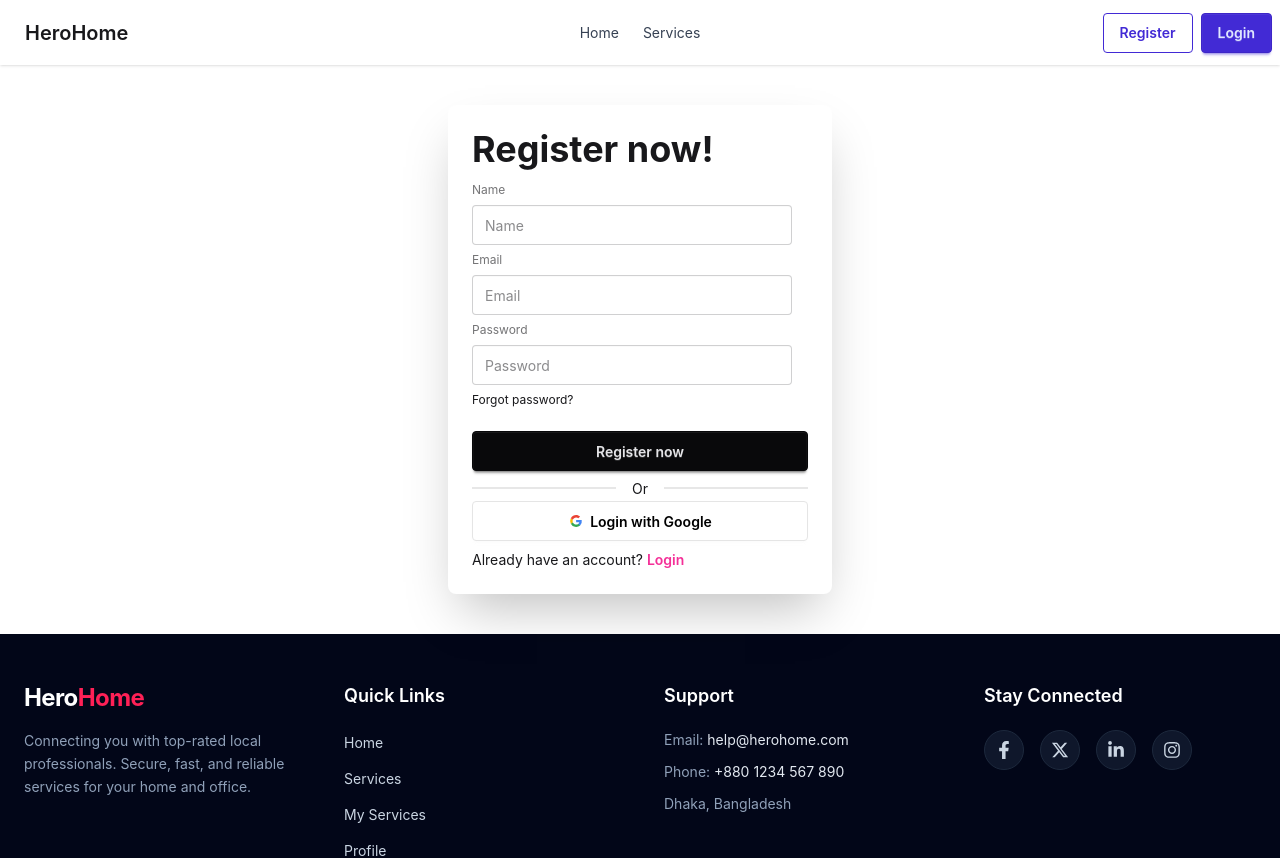
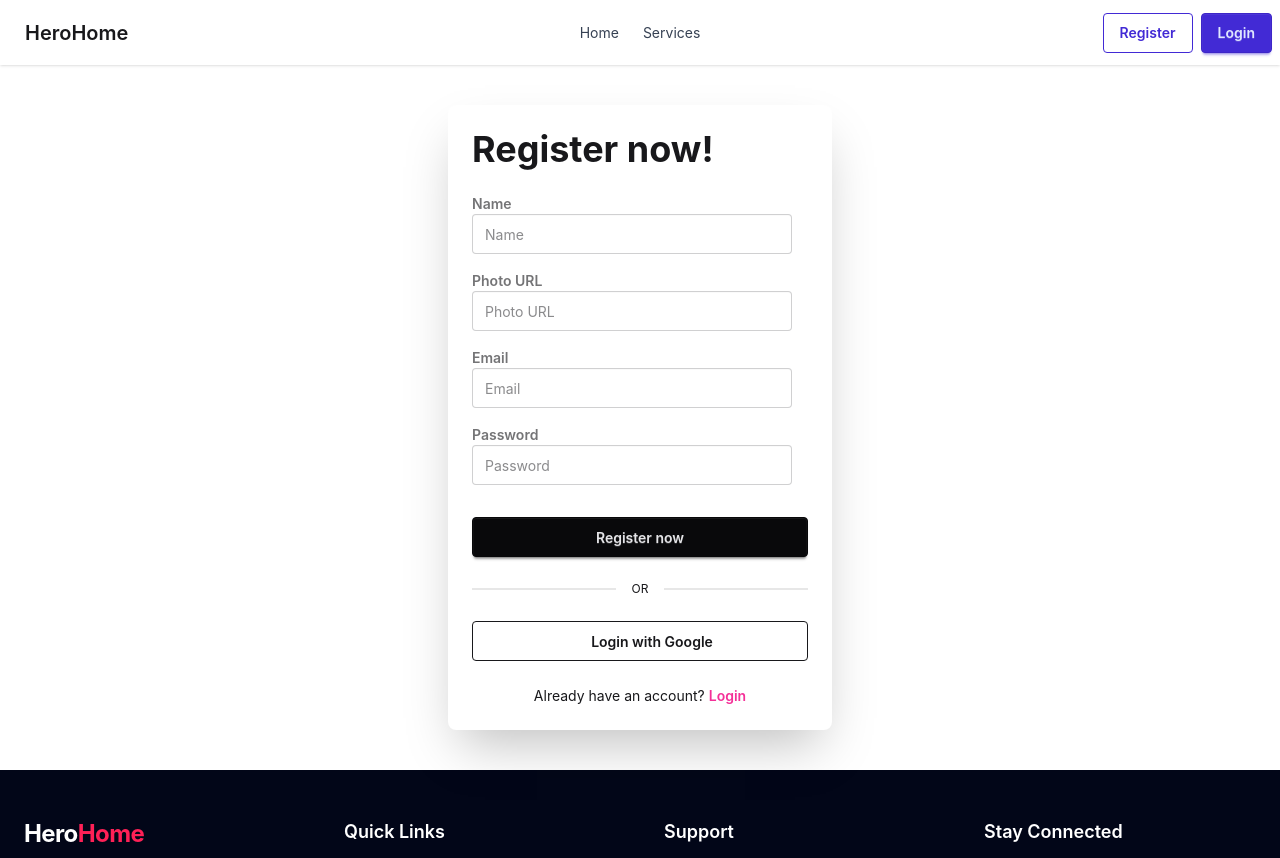
Before and after one commit to mohammademon393/HeroHome-client-A10, a React (Vite) app: page /register in a window 1280 px wide. Shown: the top 858 px of the page. Built offline with nearby package versions, Linux system fonts and the light colour scheme; no server answers.

Commit message:
Registation or create accout function success

```diff
--- a/src/pages/LoginRegister/Login.jsx
+++ b/src/pages/LoginRegister/Login.jsx
@@ -19,7 +19,7 @@ const Login = () => {
 
         // sweet alert success message
         Swal.fire({
-          position: "top-end",
+          position: "top-center",
           icon: "success",
           title: "Login successful!",
           showConfirmButton: false,
@@ -30,7 +30,7 @@ const Login = () => {
         console.log(error.message);
         // sweet alert error message
         Swal.fire({
-          position: "top-end",
+          position: "top-center",
           icon: "error",
           title: "Login failed!",
           text: error.message,
@@ -39,6 +39,7 @@ const Login = () => {
         });
       });
   };
+
 
   return (
     <div className="card my-10 mx-auto bg-base-100 w-full max-w-sm shrink-0 shadow-2xl">
--- a/src/pages/LoginRegister/Register.jsx
+++ b/src/pages/LoginRegister/Register.jsx
@@ -4,12 +4,13 @@ import { AuthContext } from "../../context/AuthContext";
 import Swal from "sweetalert2";
 
 const Register = () => {
-  const googleSignIn = use(AuthContext);
+  const { googleSignIn, createUser } = use(AuthContext);
   const location = useLocation();
   const navigate = useNavigate();
 
   const from = location.state?.from?.pathname || "/";
 
+  // loging with gmail
   const handleGoogleSignIn = () => {
     googleSignIn
       .signInWithGoogle()
@@ -40,65 +41,132 @@ const Register = () => {
       });
   };
 
+  // register form submit handler email and password
+  const handleRegister = (e) => {
+    e.preventDefault();
+
+    // form data
+    const form = e.target;
+    const name = form.name.value;
+    const photoURL = form.photoURL.value;
+    const email = form.email.value;
+    const password = form.password.value;
+
+    // Password Validation
+    const validatePassword = (password) => {
+      if (password.length < 6)
+        return "Password must be at least 6 characters long!";
+      if (!/[A-Z]/.test(password))
+        return "Must include at least one uppercase letter (A-Z)!";
+      if (!/[a-z]/.test(password))
+        return "Must include at least one lowercase letter (a-z)!";
+      return null;
+    };
+
+    const errorMessage = validatePassword(password);
+
+    if (errorMessage) {
+      Swal.fire({
+        icon: "error",
+        title: "Invalid Password",
+        text: errorMessage,
+        confirmButtonColor: "#E11D48", // তোমার rose-500 থিমের সাথে ম্যাচ করবে
+      });
+      return;
+    }
+
+    // register with email and password
+    createUser(email, password, name, photoURL)
+      .then((result) => {
+        const user = result.user;
+        console.log(user);
+        navigate(from, { replace: true });
+        Swal.fire({
+          position: "top-center",
+          icon: "success",
+          title: "Your account has been created successfully!",
+          showConfirmButton: false,
+          timer: 1500,
+        });
+      })
+      .catch((error) => {
+        console.log(error.message);
+      });
+  };;
+
   return (
     <div className="card my-10 mx-auto bg-base-100 w-full max-w-sm shrink-0 shadow-2xl">
       <div className="card-body">
         <h1 className="text-4xl font-bold">Register now!</h1>
-        <fieldset className="fieldset">
-            {/* name feild */}
-          <label className="label">Name</label>
-          <input type="text" className="input" placeholder="Name" />
-          {/* email feilds */}
-          <label className="label">Email</label>
-          <input type="email" className="input" placeholder="Email" />
-          {/* password feild */}
-          <label className="label">Password</label>
-          <input type="password" className="input" placeholder="Password" />
-          <div>
-            <a className="link link-hover">Forgot password?</a>
+
+        {/* form start */}
+        <form onSubmit={handleRegister}>
+          <div className="flex flex-col gap-4 mt-4">
+            {" "}
+            {/* all fieldset  */}
+            {/* name field */}
+            <div className="form-control">
+              <label className="label font-semibold">Name</label>
+              <input
+                name="name"
+                type="text"
+                className="input input-bordered"
+                placeholder="Name"
+                required
+              />
+            </div>
+            {/* photo URL */}
+            <div>
+              <label className="label font-semibold">Photo URL</label>
+              <input
+                name="photoURL"
+                type="text"
+                className="input input-bordered"
+                placeholder="Photo URL"
+              />
+            </div>
+            {/* email fields */}
+            <div className="form-control">
+              <label className="label font-semibold">Email</label>
+              <input
+                name="email"
+                type="email"
+                className="input input-bordered"
+                placeholder="Email"
+                required
+              />
+            </div>
+            {/* password field */}
+            <div className="form-control">
+              <label className="label font-semibold">Password</label>
+              <input
+                name="password"
+                type="password"
+                className="input input-bordered"
+                placeholder="Password"
+                required
+              />
+            </div>
+            <button type="submit" className="btn btn-neutral mt-4 w-full">
+              Register now
+            </button>
           </div>
-          <button className="btn btn-neutral mt-4">Register now</button>
-        </fieldset>
+        </form>
 
-        <div className="divider my-[-3px]">Or</div>
+        <div className="divider text-xs">OR</div>
 
-        {/* Google */}
+        {/* Google Login */}
         <button
           onClick={handleGoogleSignIn}
-          className="btn bg-white text-black border-[#e5e5e5]"
+          className="btn btn-outline flex items-center gap-2"
         >
-          <svg
-            aria-label="Google logo"
-            width="16"
-            height="16"
-            xmlns="http://www.w3.org/2000/svg"
-            viewBox="0 0 512 512"
-          >
-            <g>
-              <path d="m0 0H512V512H0" fill="#fff"></path>
-              <path
-                fill="#34a853"
-                d="M153 292c30 82 118 95 171 60h62v48A192 192 0 0190 341"
-              ></path>
-              <path
-                fill="#4285f4"
-                d="m386 400a140 175 0 0053-179H260v74h102q-7 37-38 57"
-              ></path>
-              <path
-                fill="#fbbc02"
-                d="m90 341a208 200 0 010-171l63 49q-12 37 0 73"
-              ></path>
-              <path
-                fill="#ea4335"
-                d="m153 219c22-69 116-109 179-50l55-54c-78-75-230-72-297 55"
-              ></path>
-            </g>
+          <svg width="16" height="16" viewBox="0 0 512 512">
+            {/* তোমার গুগল লোগো পাথ... */}
           </svg>
           Login with Google
         </button>
 
-        {/* page changes */}
-        <p>
+        <p className="text-center mt-4">
           Already have an account?{" "}
           <Link
             className="text-secondary font-semibold hover:underline"
```
